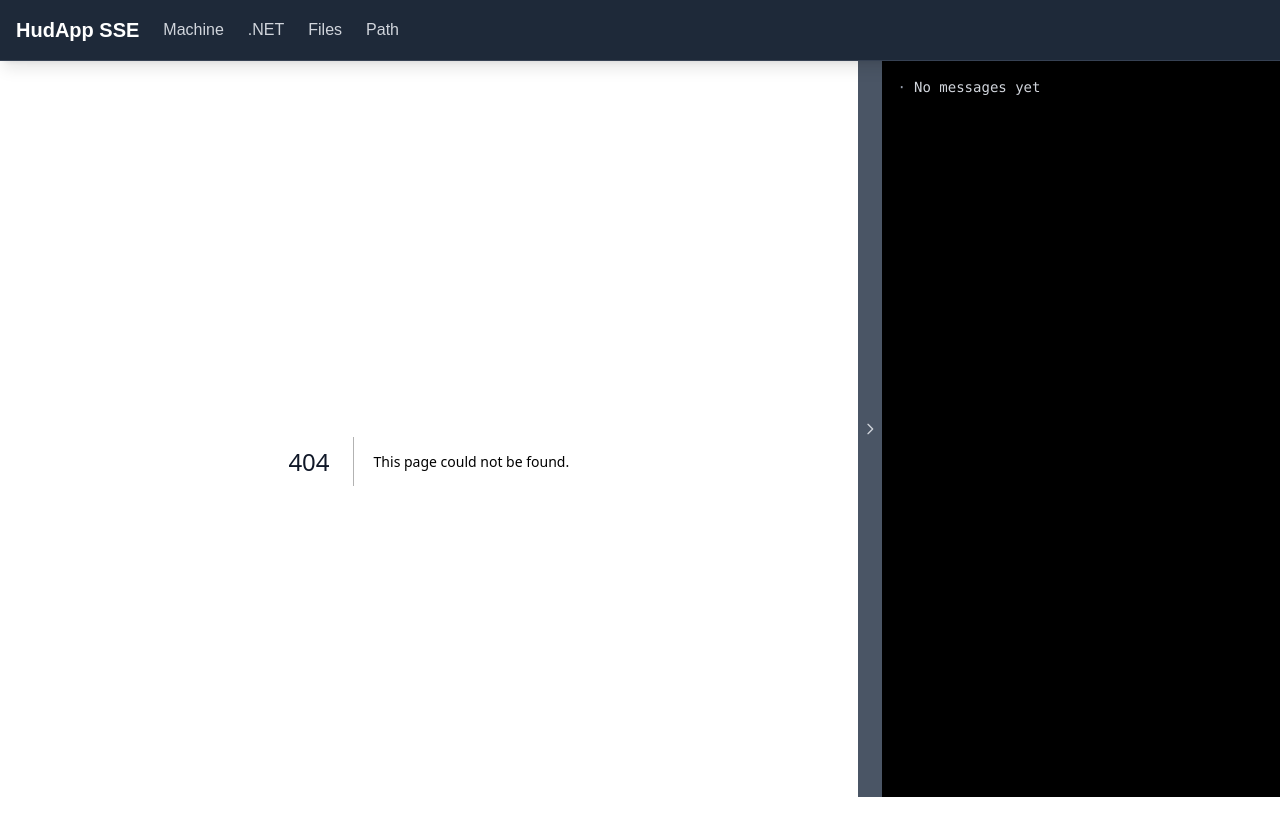
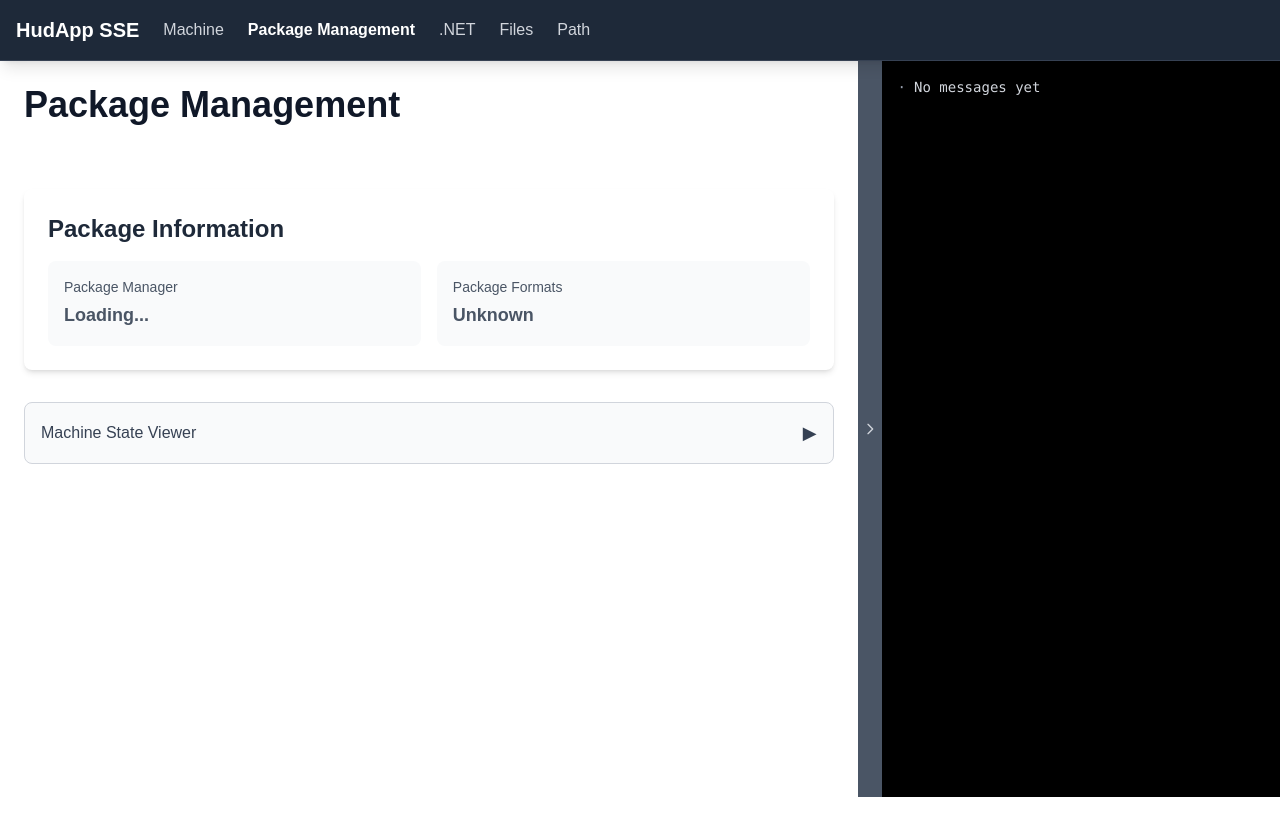
Before and after one commit to merklegroot/hudsse, a Next.js app: page /package in a window 1280 px wide. Before the commit this address had no page. Shown: the top 836 px of the page. After the commit the page ends 800 px from the top, so only its background shows below. Built offline with nearby package versions, Linux system fonts and the light colour scheme; no server answers.

Commit message:
package management page

```diff
--- a/app/home/MachinePageClient.tsx
+++ b/app/home/MachinePageClient.tsx
@@ -43,55 +43,6 @@ export function MachinePageControl() {
     ? virtualizationUtil.getVirtualizationFriendlyName(machineState.virtualization as any)
     : '';
 
-  // Map package managers to their corresponding package formats
-  const mapPackageManagerToFormat = (packageManager: string): string => {
-    switch (packageManager.trim().toUpperCase()) {
-      case 'APT':
-        return 'DEB';
-      case 'DNF':
-      case 'YUM':
-        return 'RPM';
-      case 'PACMAN':
-        return 'TAR.XZ';
-      case 'PORTAGE':
-        return 'EBUILD';
-      case 'NIX':
-        return 'NIX';
-      case 'HOMEBREW':
-        return 'BOTTLE';
-      case 'APK':
-        return 'APK';
-      case 'XBPS':
-        return 'XBPS';
-      case 'PKG':
-        return 'PKG';
-      case 'PORTS':
-        return 'PORTS';
-      case 'DISM':
-        return 'MSI';
-      case 'WINGET':
-        return 'APPX';
-      case 'ONEGET':
-        return 'NUGET';
-      case 'ZYPPER':
-        return 'RPM';
-      default:
-        return 'Unknown';
-    }
-  };
-
-  // Parse package formats from package manager string
-  const parsePackageFormats = (packageManager: string | null | undefined): string[] => {
-    if (!packageManager || packageManager === 'Unknown' || packageManager.trim() === '') {
-      return ['Unknown'];
-    }
-
-    const managerList = packageManager.split(',').map(manager => manager.trim());
-    const formatList = managerList.map(manager => mapPackageManagerToFormat(manager));
-    return formatList.length > 0 ? formatList : ['Unknown'];
-  };
-
-  const packageFormats = parsePackageFormats(machineState?.packageManager);
 
   // Data items matching hudapp structure, using machineStore data where available
   const infoItems: Array<{
@@ -119,11 +70,6 @@ export function MachinePageControl() {
     { label: 'Distro Flavor', value: machineState?.distroFlavor || '' },
     { label: 'Kernel Version', value: machineState?.kernelVersion || '' },
     { label: 'Motherboard', value: machineState?.motherboardName || '' },
-    { label: 'Package Manager', value: machineState?.packageManager || '' },
-    {
-      label: 'Package Formats',
-      value: packageFormats.length === 1 ? packageFormats[0] : packageFormats.join(', ')
-    },
   ];
 
   return (
--- /dev/null
+++ b/app/package/PackagePageClient.tsx
@@ -0,0 +1,130 @@
+'use client';
+
+import { useEffect, useState } from 'react';
+import { useMachineStore } from '@/store/machineStore';
+import { useIsMobile } from '@/hooks/useIsMobile';
+import { useSse } from '@/contexts/SseContext';
+import { MachineStateViewer } from '@/components/MachineStateViewer';
+import SystemDetailField from '@/components/SystemDetailField';
+
+export function PackagePageClient() {
+  const machineState = useMachineStore((state) => state.machineState);
+  const isMobile = useIsMobile();
+  const { startSseStream, isLoading } = useSse();
+  const [ isFirst, setIsFirst ] = useState<boolean>(true);
+
+  // Automatically fetch machine info when the page loads if it hasn't been fetched yet
+  useEffect(() => {
+    if (!isFirst)
+      return;
+
+    setIsFirst(false);
+
+    // Check if we haven't tried detecting system info yet
+    const hasTriedDetectingSystemInfo = machineState?.hasTriedDetectingSystemInfo ?? false;
+
+    if (!hasTriedDetectingSystemInfo && !isLoading) {
+      // Create EventSource for machine info endpoint
+      const createEventSource = () => new EventSource('/api/sse/machine/info');
+
+      // Start the SSE stream
+      startSseStream(createEventSource);
+    }
+  }, [machineState?.hasTriedDetectingSystemInfo, isLoading, startSseStream]);
+
+  // Map package managers to their corresponding package formats
+  const mapPackageManagerToFormat = (packageManager: string): string => {
+    switch (packageManager.trim().toUpperCase()) {
+      case 'APT':
+        return 'DEB';
+      case 'DNF':
+      case 'YUM':
+        return 'RPM';
+      case 'PACMAN':
+        return 'TAR.XZ';
+      case 'PORTAGE':
+        return 'EBUILD';
+      case 'NIX':
+        return 'NIX';
+      case 'HOMEBREW':
+        return 'BOTTLE';
+      case 'APK':
+        return 'APK';
+      case 'XBPS':
+        return 'XBPS';
+      case 'PKG':
+        return 'PKG';
+      case 'PORTS':
+        return 'PORTS';
+      case 'DISM':
+        return 'MSI';
+      case 'WINGET':
+        return 'APPX';
+      case 'ONEGET':
+        return 'NUGET';
+      case 'ZYPPER':
+        return 'RPM';
+      default:
+        return 'Unknown';
+    }
+  };
+
+  // Parse package formats from package manager string
+  const parsePackageFormats = (packageManager: string | null | undefined): string[] => {
+    if (!packageManager || packageManager === 'Unknown' || packageManager.trim() === '') {
+      return ['Unknown'];
+    }
+
+    const managerList = packageManager.split(',').map(manager => manager.trim());
+    const formatList = managerList.map(manager => mapPackageManagerToFormat(manager));
+    return formatList.length > 0 ? formatList : ['Unknown'];
+  };
+
+  const packageFormats = parsePackageFormats(machineState?.packageManager);
+
+  // Package-related data items
+  const packageItems: Array<{
+    label: string;
+    value: string;
+    showRefreshButton?: boolean;
+    onRefresh?: () => void;
+  }> = [
+    { label: 'Package Manager', value: machineState?.packageManager || '' },
+    {
+      label: 'Package Formats',
+      value: packageFormats.length === 1 ? packageFormats[0] : packageFormats.join(', ')
+    },
+  ];
+
+  return (
+    <div className="h-full flex flex-col">
+      <div className="flex-none p-6">
+        <h1 className="text-4xl font-bold mb-8">Package Management</h1>
+      </div>
+      <div className="flex-1 overflow-y-auto">
+        <div className="p-6">
+          <div className="max-w-7xl mx-auto">
+            <div className="bg-white rounded-lg shadow-md p-6">
+              <h2 className="text-2xl font-semibold text-gray-800 mb-4">Package Information</h2>
+              <div className="grid grid-cols-1 md:grid-cols-2 gap-4">
+                {packageItems.map((item, index) => (
+                  <SystemDetailField
+                    key={index}
+                    label={item.label}
+                    value={item.value || 'Loading...'}
+                    showRefreshButton={item.showRefreshButton}
+                    onRefresh={item.onRefresh}
+                  />
+                ))}
+              </div>
+            </div>
+          </div>
+
+          <div className="mt-8">
+            <MachineStateViewer />
+          </div>
+        </div>
+      </div>
+    </div>
+  );
+}
--- /dev/null
+++ b/app/package/page.tsx
@@ -0,0 +1,5 @@
+import { PackagePageClient } from './PackagePageClient';
+
+export default function PackagePage() {
+  return <PackagePageClient />;
+}
--- a/components/Navigation.tsx
+++ b/components/Navigation.tsx
@@ -31,6 +31,7 @@ export default function Navigation() {
           </Link>
           <ul className="flex flex-wrap gap-4 lg:gap-6">
             <NavLink href="/home" label="Machine" />
+            <NavLink href="/package" label="Package Management" />
             <NavLink href="/dotnet" label=".NET" />
             <NavLink href="/files" label="Files" />
             <NavLink href="/path" label="Path" />
```
